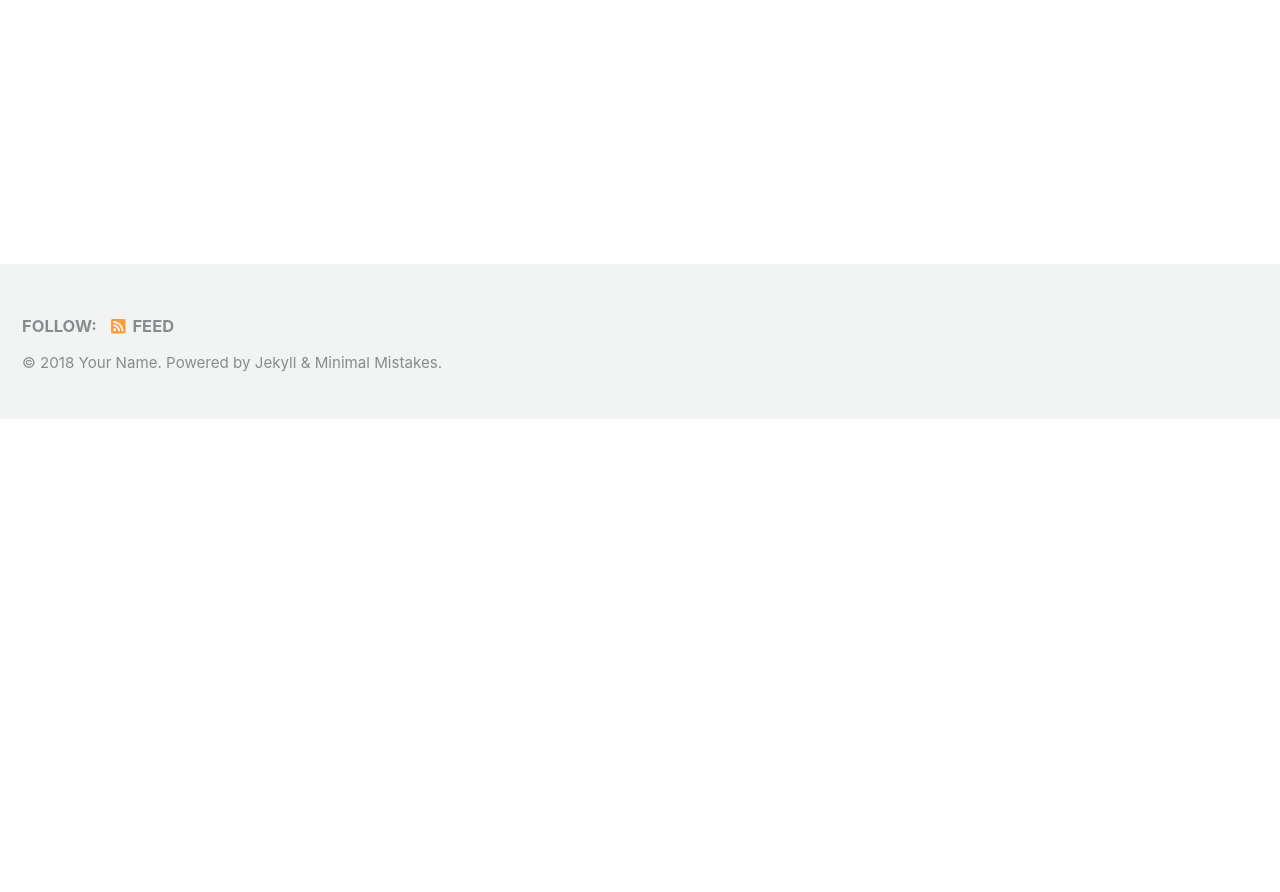
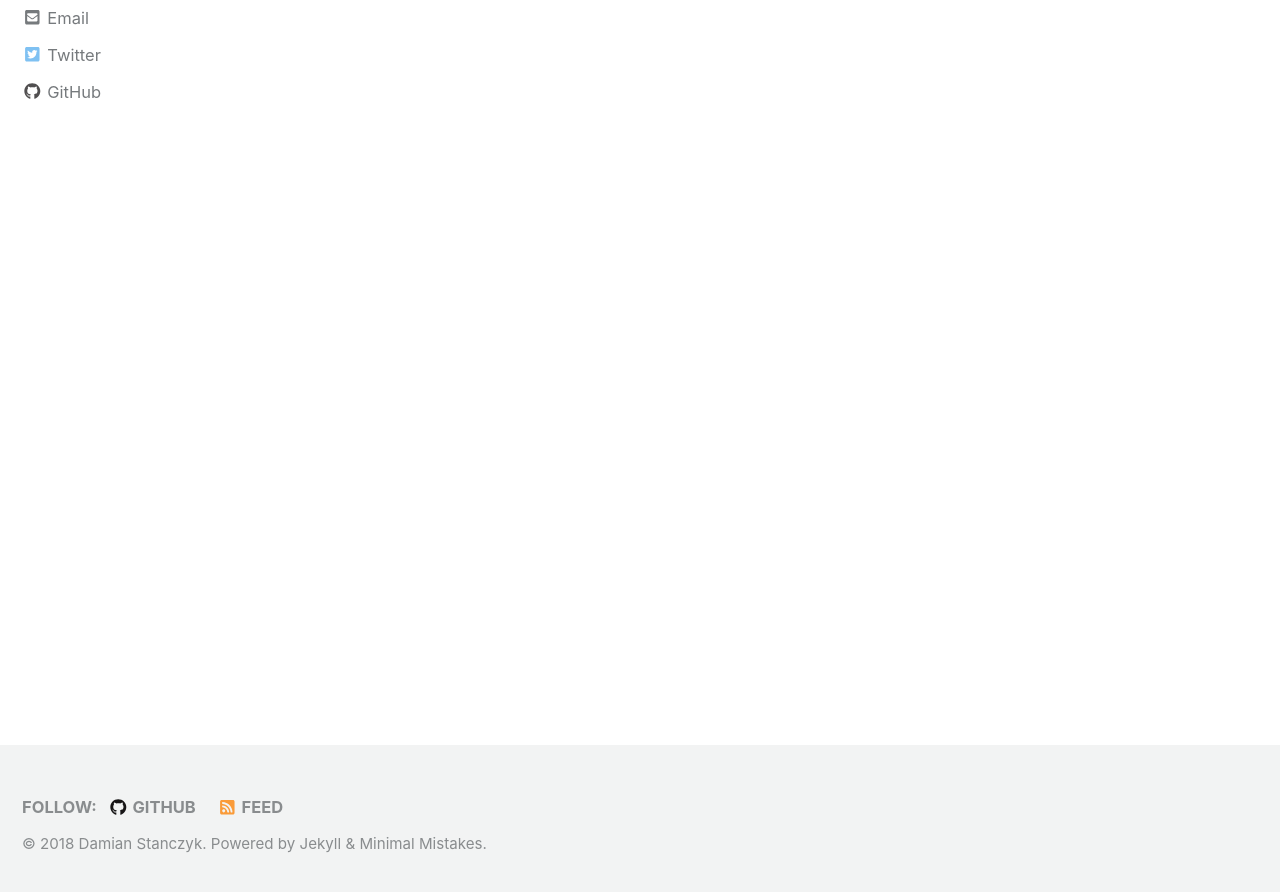
Before and after one commit to stancdam/stancdam.github.io, a Jekyll site: the page built from index.html, in a window 1280 px wide and 900 px high, scrolled down 703 px. Shown: the top 892 px of the window. Built offline with Jekyll 4.4.1, drawn with Linux system fonts in a browser that asks for light colours; nearby versions of some CDN libraries; the list of posts is cut into pages by our own code; before the commit the page ends 1122 px from its top, so only the background shows below that; some of the changed text lies outside the part shown.

Commit message:
Add some social media

```diff
--- a/_config.yml
+++ b/_config.yml
@@ -16,10 +16,10 @@ minimal_mistakes_skin    : "default" # "air", "aqua", "contrast", "dark", "dirt"
 
 # Site Settings
 locale                   : "en-US"
-title                    : "Site Title"
+title                    : "Damian Stanczyk"
 title_separator          : "-"
-name                     : "Your Name"
-description              : "An amazing website."
+name                     : "Damian Stanczyk"
+description              : ""
 url                      : # the base hostname & protocol for your site e.g. "https://mmistakes.github.io"
 baseurl                  : # the subpath of your site, e.g. "/blog"
 repository               : # GitHub username/repo-name e.g. "mmistakes/minimal-mistakes"
@@ -100,11 +100,11 @@ analytics:
 
 # Site Author
 author:
-  name             : "Your Name"
+  name             : "Damian Stanczyk"
   avatar           : # path of avatar image, e.g. "/assets/images/bio-photo.jpg"
-  bio              : "I am an amazing person."
-  location         : "Somewhere"
-  email            :
+  bio              : "iOS dev portfolio"
+  location         : "Szczecin, PL"
+  email            : "damian.stanczyk@gmail.com"
   uri              :
   home             : # null (default), "absolute or relative url to link to author home"
   bitbucket        :
@@ -113,7 +113,7 @@ author:
   flickr           :
   facebook         :
   foursquare       :
-  github           :
+  github           : "https://github.com/stancdam"
   gitlab           :
   google_plus      :
   keybase          :
@@ -125,7 +125,7 @@ author:
   stackoverflow    : # "123456/username" (the last part of your profile url, e.g. https://stackoverflow.com/users/123456/username)
   steam            : # "steamId" (the last part of your profile url, e.g. https://steamcommunity.com/id/steamId/)
   tumblr           :
-  twitter          :
+  twitter          : "https://twitter.com/stncdm"
   vine             :
   weibo            :
   xing             :
--- a/index.html
+++ b/index.html
@@ -1,4 +1,6 @@
 ---
 layout: home
 author_profile: true
+header:
+  image: "/images/bg_stancdam.github.io.png"
 ---
```
